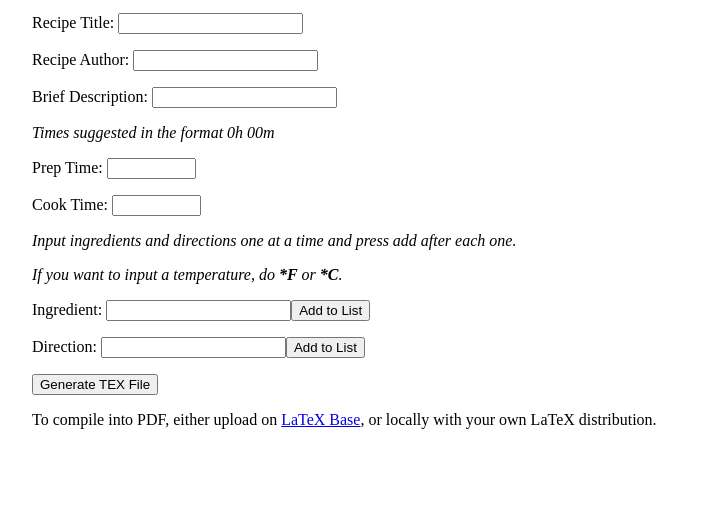
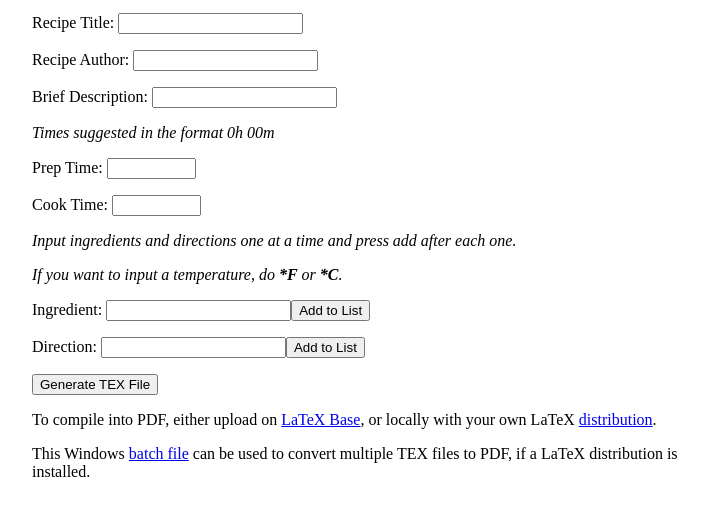
Before and after one commit to slashinfty/pretty-recipes, a plain HTML site: page index.html in a window 1280 px wide. Shown: the part 101-616 px from the top of the page, without its empty margins (283-991 px from the left). Drawn offline with nearby package versions, Linux system fonts and the light colour scheme.

Commit message:
link to batch, fix undefined

```diff
--- a/index.html
+++ b/index.html
@@ -30,6 +30,7 @@
             <li ng-repeat="direction in directions">{{direction}} <a href="" ng-click="removeDirection(direction)">remove</a></li>
         </ol>
         <button onclick="submit()">Generate TEX File</button>
-        <p>To compile into PDF, either upload on <a href="https://latexbase.com/" target="_blank">LaTeX Base</a>, or locally with your own LaTeX distribution.</p>
+        <p>To compile into PDF, either upload on <a href="https://latexbase.com/" target="_blank">LaTeX Base</a>, or locally with your own LaTeX <a href="https://miktex.org/" target="_blank">distribution</a>.</p>
+        <p>This Windows <a href="https://gist.github.com/slashinfty/5b6149945d40d35137ce06a340b2c8b0" target="_blank">batch file</a> can be used to convert multiple TEX files to PDF, if a LaTeX distribution is installed.</p>
     </body>
 </html>
--- a/latex.js
+++ b/latex.js
@@ -8,7 +8,7 @@ var seven = `\\end{itemize}\\vspace{7mm}\\begin{huge}Directions\\end{huge}\\\\\\
 var eight = `\\end{enumerate}\\end{document}`;
 
 function latexReplace (str) {
-    if (str === "") return;
+    if (str === undefined || "") return;
     const latexSymbols = {
         "$": "\\$",
         "%": "\\%",
```
